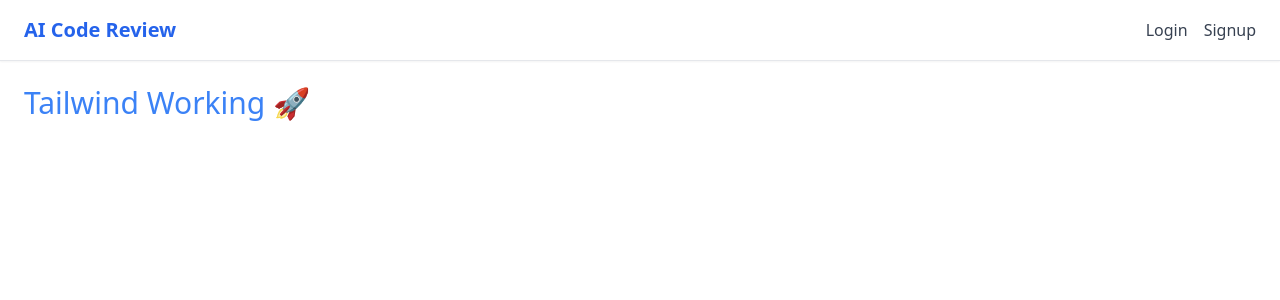
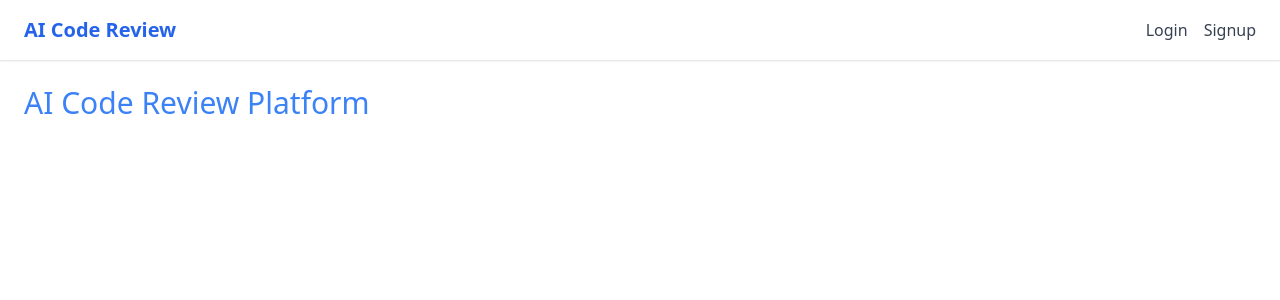
Before and after one commit to sadiya-khan1857/ai-code-review, a React app in the folder frontend/: page / in a window 1280 px wide. Shown: the top 300 px of the page. Built offline with nearby package versions, Linux system fonts and the light colour scheme; the HTML template or start-up script is replaced by a standard one.

Commit message:
Update Home title from dev branch

```diff
--- a/frontend/src/pages/Home.jsx
+++ b/frontend/src/pages/Home.jsx
@@ -2,7 +2,7 @@ function Home() {
   return (
     <div className="p-6">
       <h1 className="text-3xl text-blue-500">
-        Tailwind Working 🚀
+        AI Code Review Platform
       </h1>
     </div>
   );
```
